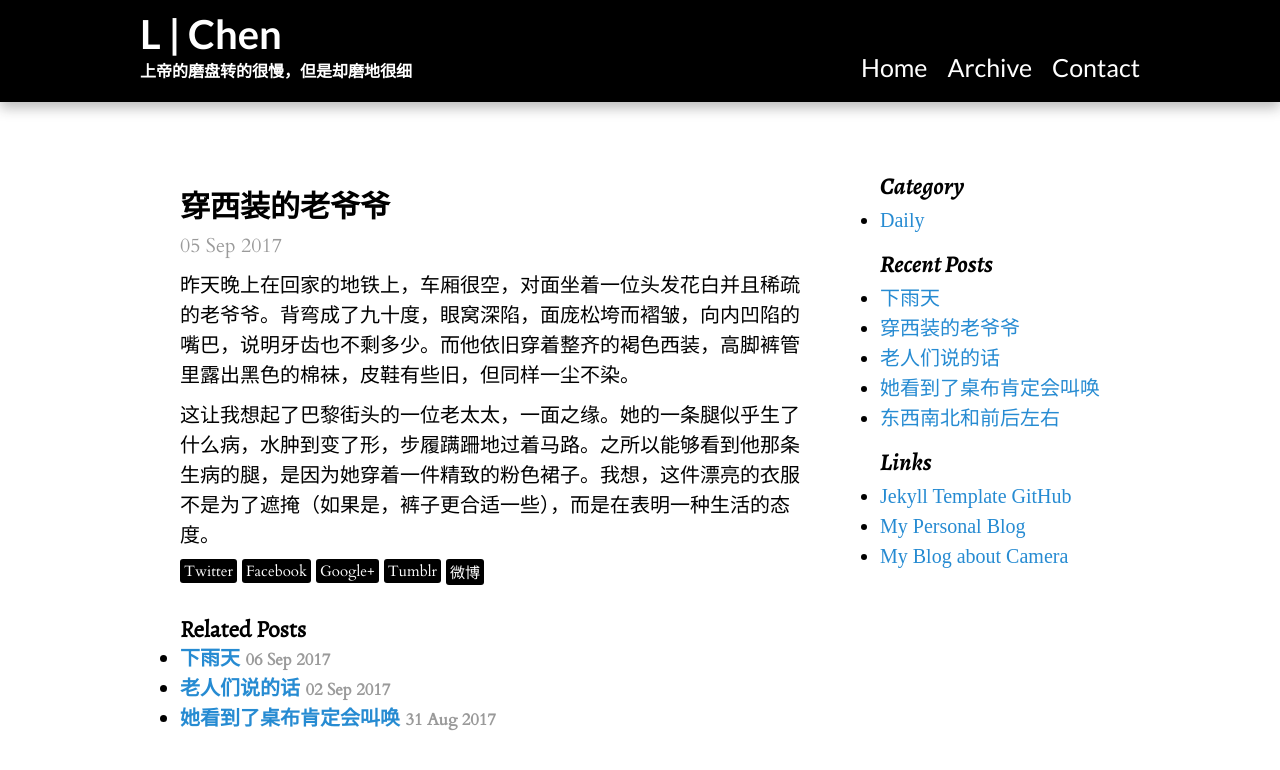
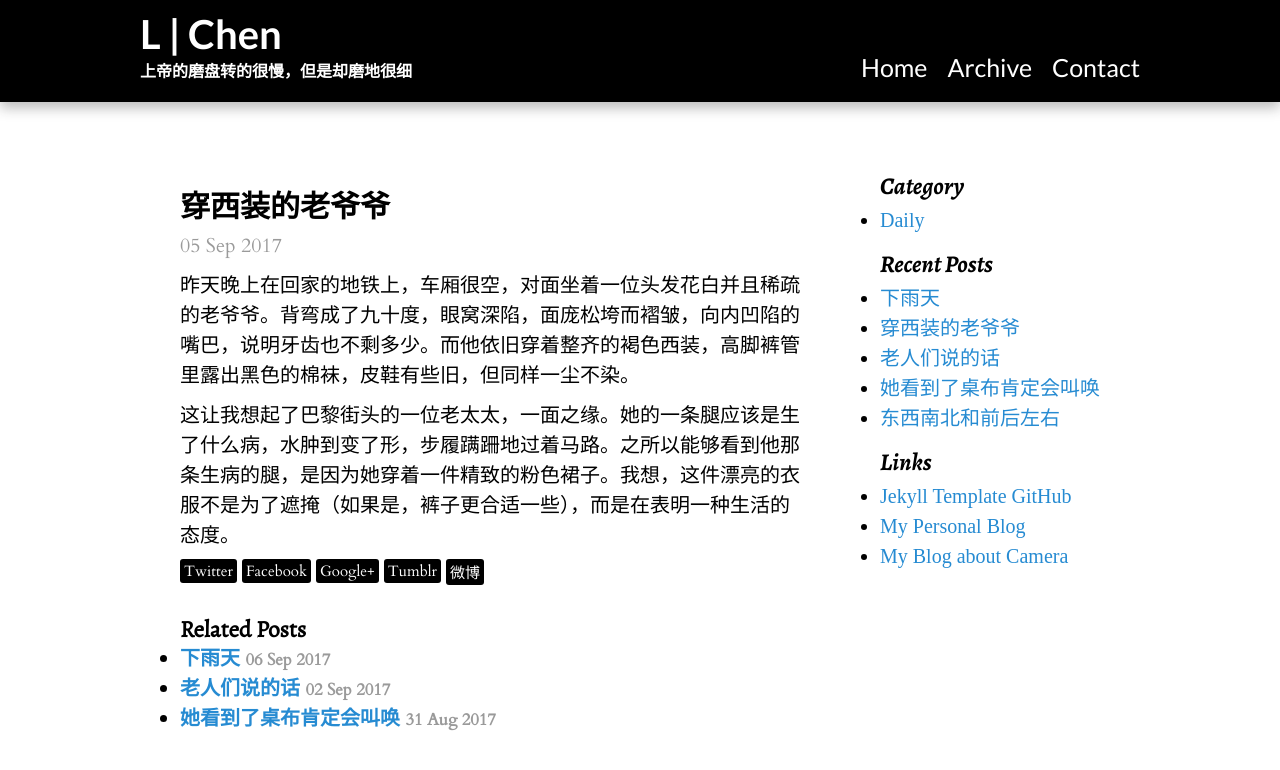
Before and after one commit to runningUnicorn/runningUnicorn.github.io, a Jekyll site: the page built from _posts/2017-09-05-穿西装的老爷爷.md, in a window 1280 px wide. Shown: the top 770 px of the page. Built offline with Jekyll 4.4.1, drawn with Linux system fonts in a browser that asks for light colours; some web fonts are replaced.

Commit message:
Update 2017-09-05-穿西装的老爷爷.md

```diff
--- a/_posts/2017-09-05-穿西装的老爷爷.md
+++ b/_posts/2017-09-05-穿西装的老爷爷.md
@@ -6,4 +6,4 @@ category: Daily
 
 昨天晚上在回家的地铁上，车厢很空，对面坐着一位头发花白并且稀疏的老爷爷。背弯成了九十度，眼窝深陷，面庞松垮而褶皱，向内凹陷的嘴巴，说明牙齿也不剩多少。而他依旧穿着整齐的褐色西装，高脚裤管里露出黑色的棉袜，皮鞋有些旧，但同样一尘不染。
 
-这让我想起了巴黎街头的一位老太太，一面之缘。她的一条腿似乎生了什么病，水肿到变了形，步履蹒跚地过着马路。之所以能够看到他那条生病的腿，是因为她穿着一件精致的粉色裙子。我想，这件漂亮的衣服不是为了遮掩（如果是，裤子更合适一些），而是在表明一种生活的态度。
+这让我想起了巴黎街头的一位老太太，一面之缘。她的一条腿应该是生了什么病，水肿到变了形，步履蹒跚地过着马路。之所以能够看到他那条生病的腿，是因为她穿着一件精致的粉色裙子。我想，这件漂亮的衣服不是为了遮掩（如果是，裤子更合适一些），而是在表明一种生活的态度。
```
